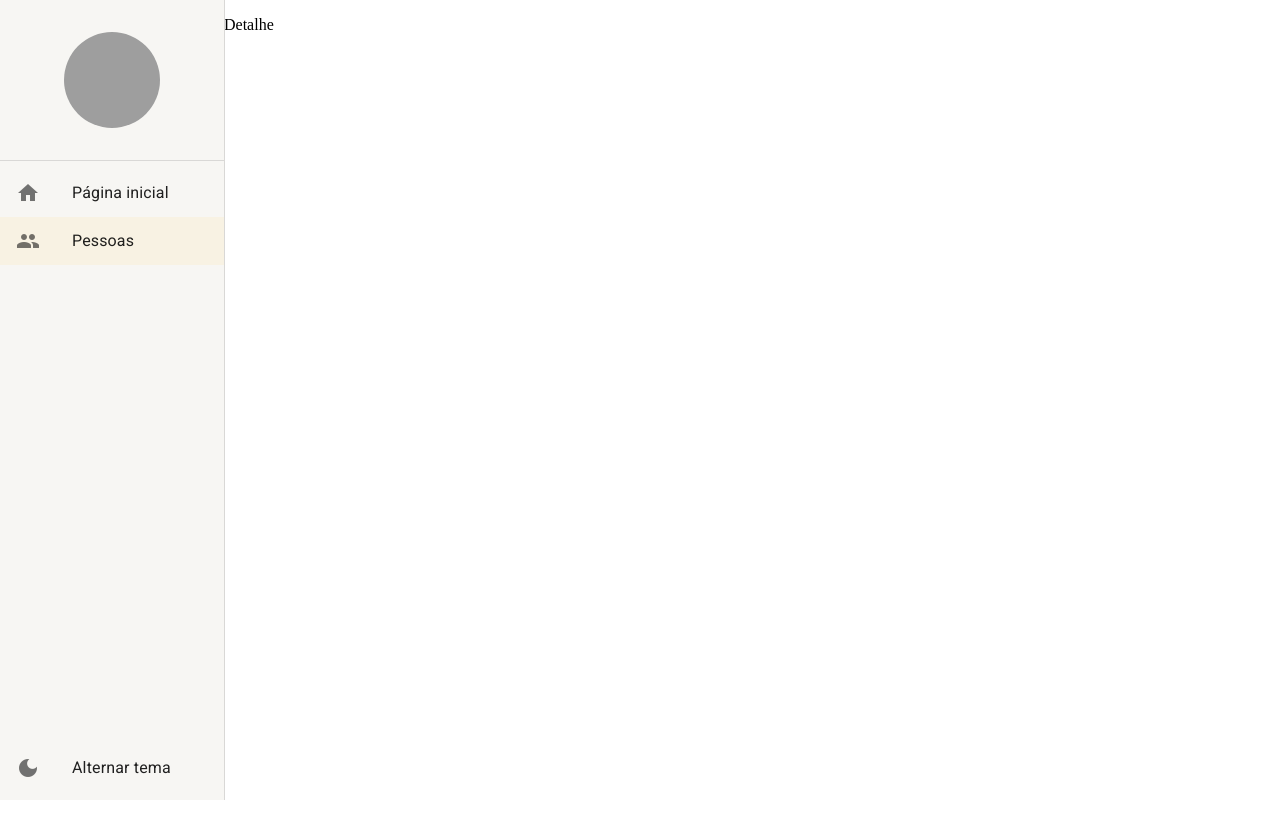
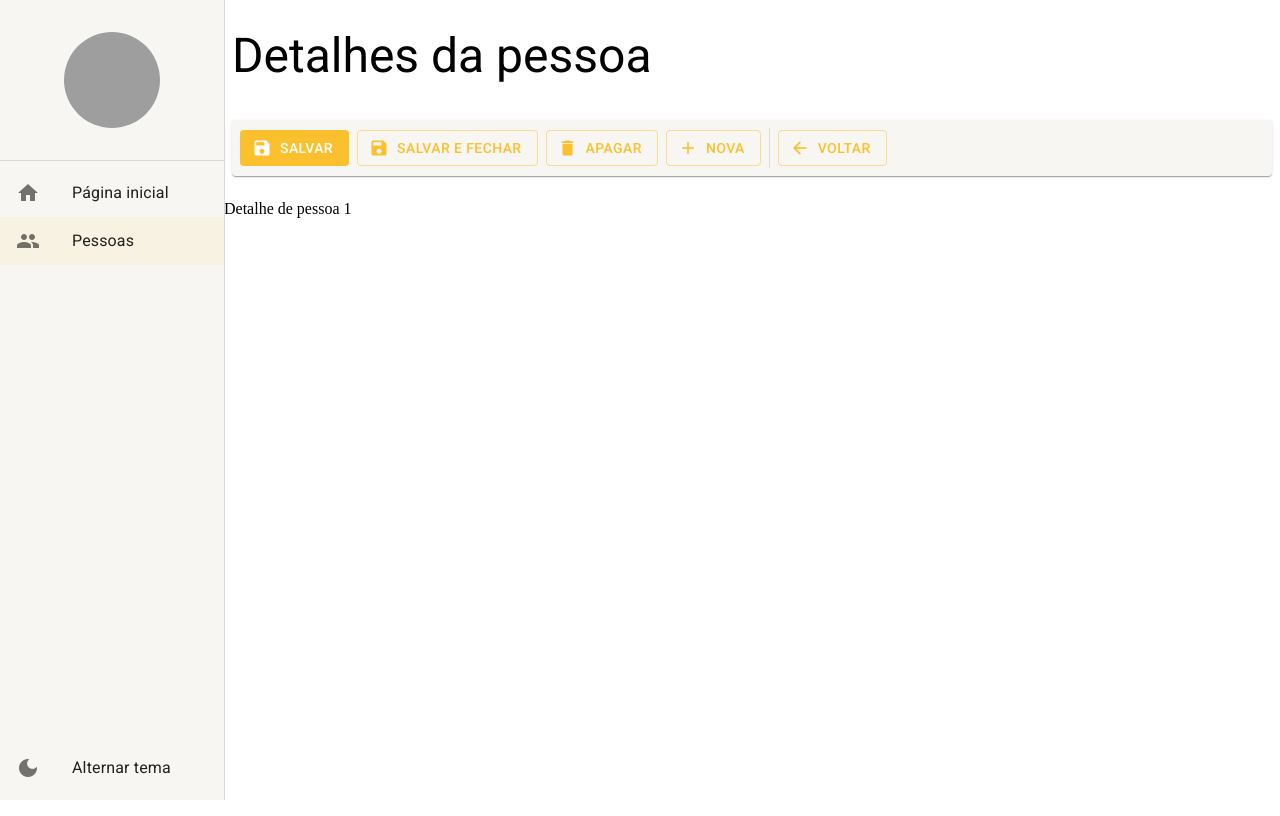
Before and after one commit to MarinaGV93/React-MaterialUI, a React (Create React App) app: page /pessoas/detalhe/1 in a window 1280 px wide. Built offline with nearby package versions, Linux system fonts and the light colour scheme; grey boxes are pictures that could not be loaded.

Commit message:
Tela de criação e edição de registro

```diff
--- a/src/pages/index.ts
+++ b/src/pages/index.ts
@@ -1,2 +1,3 @@
 export * from "./dashboard/Dashboard";
 export * from "./pessoas/ListagemDePessoas";
+export * from "./pessoas/DetalheDePessoas";
--- /dev/null
+++ b/src/pages/pessoas/DetalheDePessoas.tsx
@@ -0,0 +1,40 @@
+import { useNavigate, useParams } from "react-router-dom";
+import { LayoutBaseDePagina } from "../../shared/layouts";
+import { FerramentasDeDetalhe } from "../../shared/components";
+
+export const DetalheDePessoas: React.FC = () => {
+  // Parametro da URL
+  const {
+    // Se for undefined
+    id = "nova",
+  } = useParams<"id">(); // Parametro de tipagem
+  const navigate = useNavigate();
+
+  const handleSave = () => {
+    console.log("save");
+  };
+
+  const handleDelete = () => {
+    console.log("delete");
+  };
+  return (
+    <LayoutBaseDePagina
+      titulo="Detalhes da pessoa"
+      barraDeFerramentas={
+        <FerramentasDeDetalhe
+          textoBotaoNovo="Nova"
+          mostrarBotaoSalvarEFechar
+          mostrarBotaoNovo={id !== "nova"}
+          mostrarBotaoApagar={id !== "nova"}
+          aoClicarEmSalvar={handleSave}
+          aoClicarEmSalvarEFechar={handleSave}
+          aoClicaEmApagar={handleDelete}
+          aoClicarEmVoltar={() => navigate("/pessoas")}
+          aoClicarEmNovo={() => navigate("/pessoas/detalhe/nova")}
+        />
+      }
+    >
+      <p>Detalhe de pessoa {id}</p>
+    </LayoutBaseDePagina>
+  );
+};
--- a/src/pages/pessoas/ListagemDePessoas.tsx
+++ b/src/pages/pessoas/ListagemDePessoas.tsx
@@ -140,6 +140,7 @@
               { replace: true }
             )
           }
+          aoClicarBotaoNovo={() => navigate("/pessoas/detalhe/nova")}
         />
       }
     >
--- a/src/routes/index.tsx
+++ b/src/routes/index.tsx
@@ -7,7 +7,7 @@
 // import { useAppThemeContext } from "../shared/contexts";
 import { useDrawerContext } from "../shared/contexts";
 import { useEffect } from "react";
-import { Dashboard, ListagemDePessoas } from "../pages";
+import { Dashboard, DetalheDePessoas, ListagemDePessoas } from "../pages";
 
 // Configurar o pacote DOM
 export const AppRoutes = () => {
@@ -60,10 +60,10 @@
       <Route path="/pessoas" element={<ListagemDePessoas />} />
 
       {/* Para edição */}
-      <Route path="/pessoas/detalhe/:id" element={<p>Detalhe</p>} />
+      {/* :id = qualquer coisa na barra de endereço */}
+      <Route path="/pessoas/detalhe/:id" element={<DetalheDePessoas />} />
 
       {/* Se não encontrar a rota, passa para a outra  */}
-
       {/*
        * = qualquer coisa na barra de endereço, que não seja as rotas criadas, irá renderizar (navegar) para uma página
        */}
```
